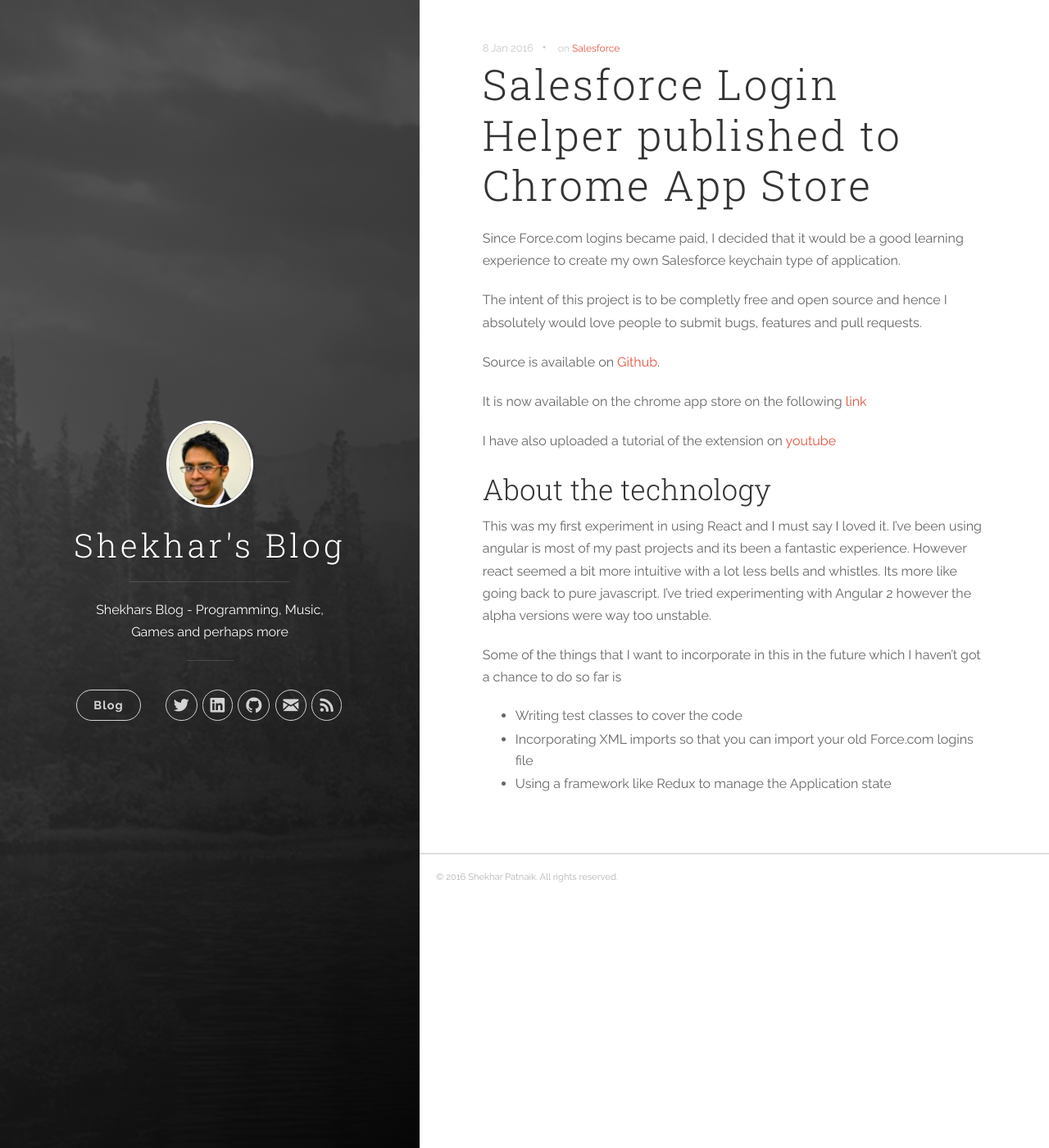
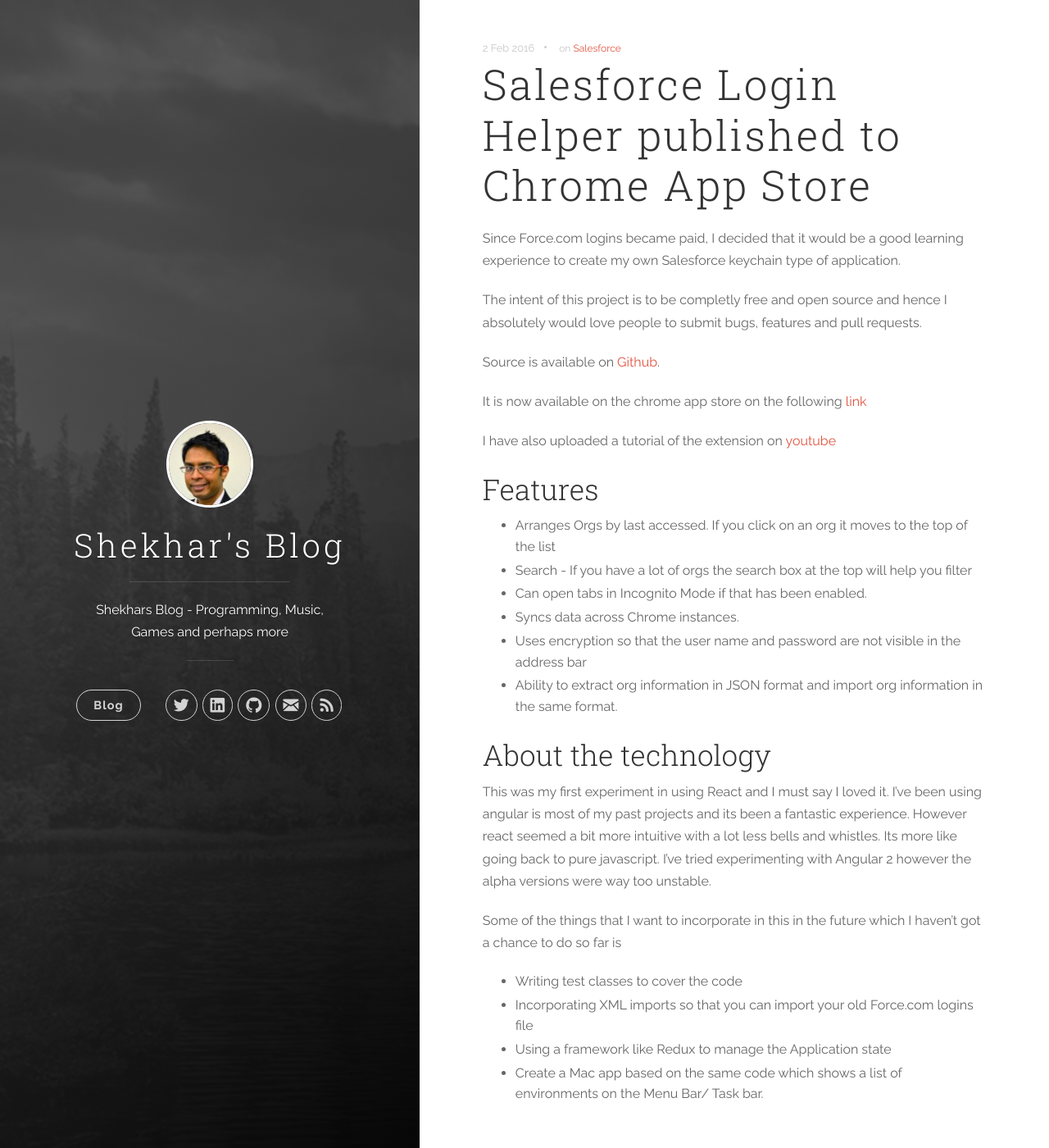
Before and after one commit to patnaikshekhar/patnaikshekhar.github.io, a Jekyll site: the page built from _posts/2016-02-02-salesforce-login-helper-published-to-chrome-store.markdown, in a window 1280 px wide and 1400 px high. Shown: the whole window at 82% size. Built offline with Jekyll 4.4.1, drawn with Linux system fonts in a browser that asks for light colours; nearby versions of some CDN libraries.

Commit message:
Added features to post

```diff
--- a/_posts/2016-02-02-salesforce-login-helper-published-to-chrome-store.markdown
+++ b/_posts/2016-02-02-salesforce-login-helper-published-to-chrome-store.markdown
@@ -21,11 +21,22 @@ It is now available on the chrome app store on the following [link](https://chro
 
 I have also uploaded a tutorial of the extension on [youtube](https://www.youtube.com/watch?v=0XVmU9s29zM&feature=youtu.be)
 
+## Features
+
+* Arranges Orgs by last accessed. If you click on an org it moves to the top of the list
+* Search - If you have a lot of orgs the search box at the top will help you filter
+* Can open tabs in Incognito Mode if that has been enabled.
+* Syncs data across Chrome instances.
+* Uses encryption so that the user name and password are not visible in the address bar
+* Ability to extract org information in JSON format and import org information in the same format.
+
 ## About the technology
 
 This was my first experiment in using React and I must say I loved it. I've been using angular is most of my past projects and its been a fantastic experience. However react seemed a bit more intuitive with a lot less bells and whistles. Its more like going back to pure javascript. I've tried experimenting with Angular 2 however the alpha versions were way too unstable.
 
 Some of the things that I want to incorporate in this in the future which I haven't got a chance to do so far is
+
 * Writing test classes to cover the code
 * Incorporating XML imports so that you can import your old Force.com logins file
 * Using a framework like Redux to manage the Application state
+* Create a Mac app based on the same code which shows a list of environments on the Menu Bar/ Task bar.
```
Also changed, not shown: other parts of _posts/2016-02-02-salesforce-login-helper-published-to-chrome-store.markdown (+1 -1 lines).
